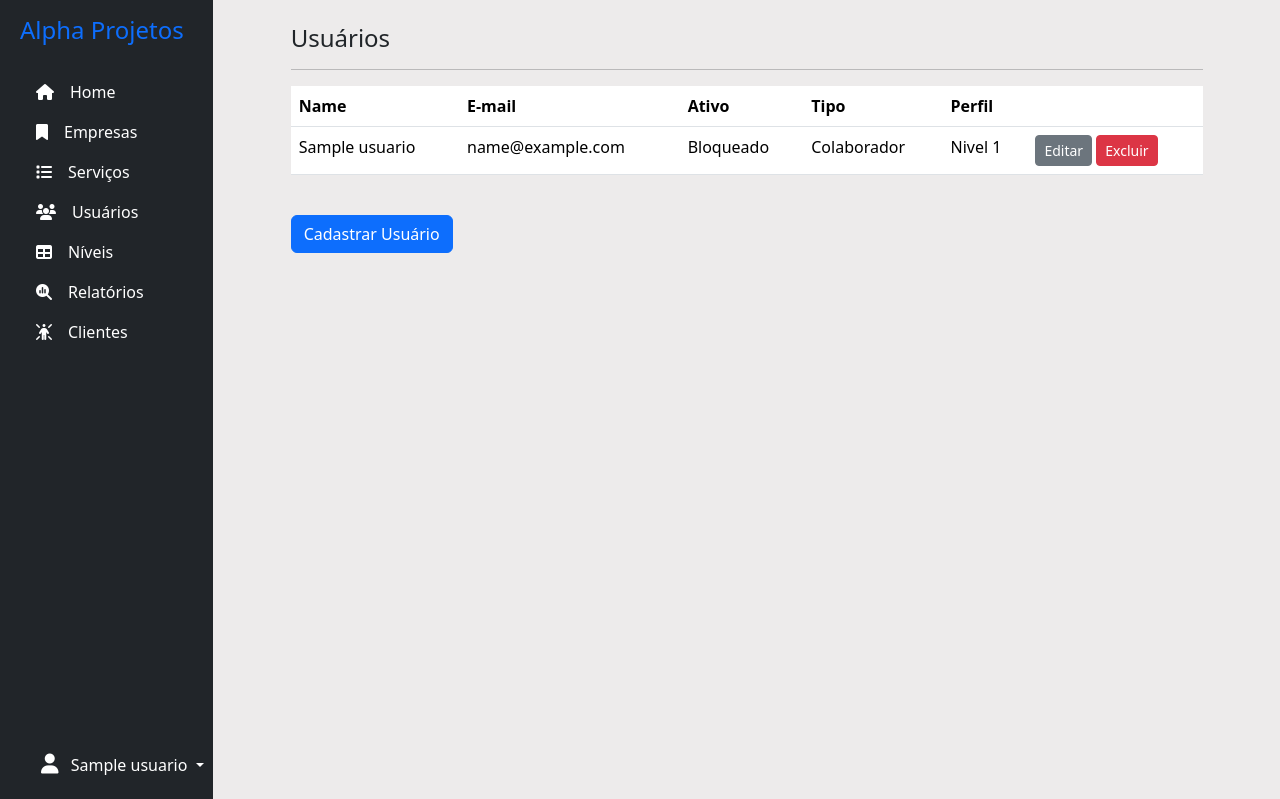
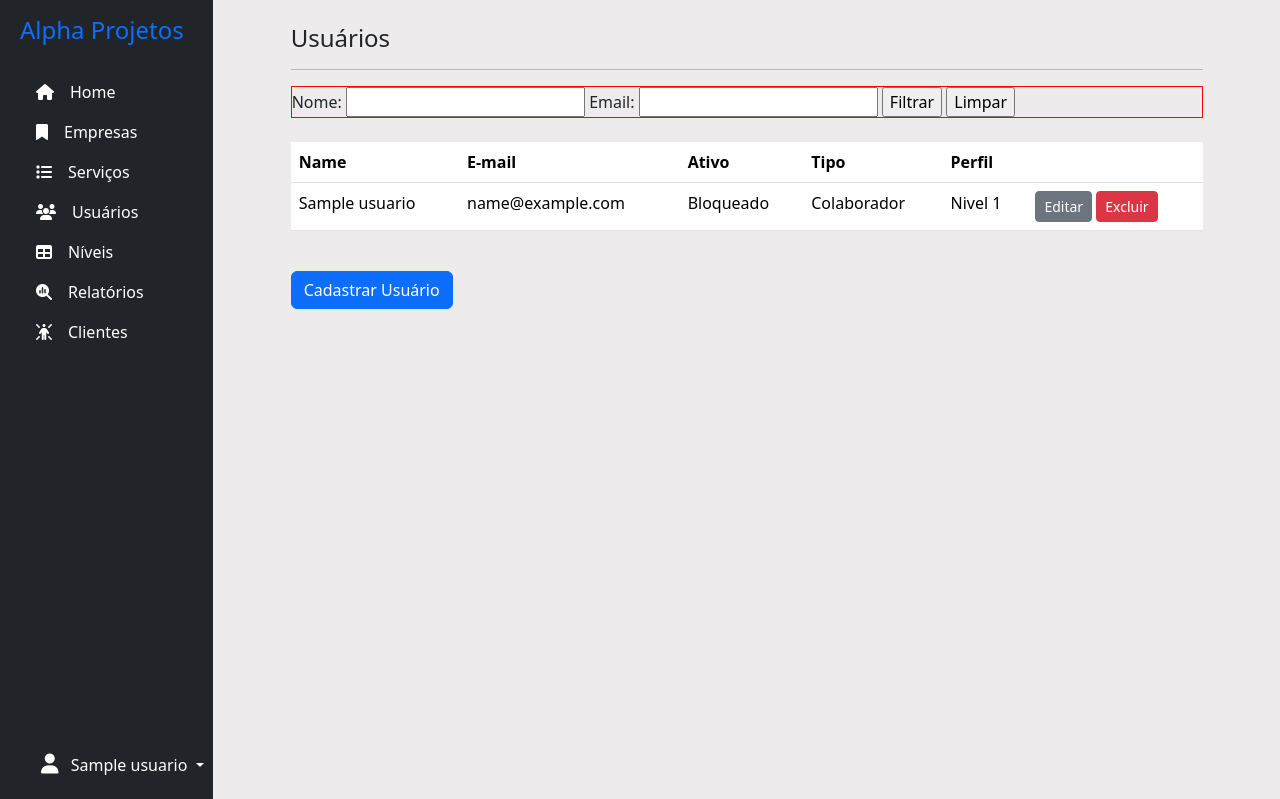
Before and after one commit to RCCandido/ControleProjetos, a Django app: page /usuarios in a window 1280 px wide. Shown: the top 799 px of the page. Run offline with Django 5.2, Linux system fonts and the light colour scheme; a user stored in the database is signed in; tables that the repository leaves empty hold one stand-in row (values such as "Sample post"); some libraries are stand-ins or nearby versions.

Commit message:
Implementando o filtro e permissao

```diff
--- /dev/null
+++ b/projects/filters.py
@@ -0,0 +1,12 @@
+import django_filters
+
+from .models import Usuario
+
+
+class UsuarioFilter(django_filters.FilterSet):
+  name = django_filters.CharFilter(lookup_expr='icontains')
+  email = django_filters.CharFilter(lookup_expr='icontains')
+
+  class Meta:
+      model = Usuario
+      fields = ('name', 'email')
--- a/projects/models.py
+++ b/projects/models.py
@@ -14,15 +14,20 @@ class Usuario(AbstractUser):
     ("N5", "Nivel 5"),
     )
 
-  user_id = models.AutoField(primary_key=True)
+
+  username = None # desabilita o uso do username
+  USERNAME_FIELD = 'user_id'
+
+  user_id = models.IntegerField(primary_key=True)
   name = models.CharField(verbose_name="Nome", max_length=200, null=False, blank=False)
-  email = models.CharField(verbose_name="Email", unique=True, max_length=200)
+  email = models.EmailField('E-mail', unique=True)
   password = models.CharField(verbose_name="Senha", max_length=30, null=False, blank=False)
   password2 = models.CharField(verbose_name="Confirmação da Senha", max_length=30, null=False, blank=False)
   bloqueado = models.CharField(verbose_name="Status", max_length=1, null=False, blank=False, choices=STATUS)
   tipo = models.CharField(verbose_name="Tipo", max_length=1, null=False, blank=False, choices=TIPO)
   perfil = models.CharField(verbose_name="Peril", max_length=3, null=False, blank=False, choices=PERFIS)
-  resetpsw = models.BooleanField(default=True)
+  resetpsw = models.BooleanField(default=True, verbose_name="Altera Senha ?")
+  usefilter = models.BooleanField(default=True, verbose_name="Permite o uso de Filtros ?")
 
   def set_password(self, raw_password):
     self.password = make_password(raw_password)
--- a/projects/templates/base.html
+++ b/projects/templates/base.html
@@ -30,6 +30,11 @@
     .container-fluid {
       height: 100%;
     }
+
+    .filtro {
+      border: 1px solid red;
+    }
+
   </style>
 </head>
 
@@ -100,6 +105,7 @@
       <div class="container w-75 p-4 ">
         <h4>{% block title %} {% endblock title %}</h4>
         <hr>
+        {% block filter %} {% endblock filter %}
         <div class="row">
           <div class="col-md-12">
             {% block content %} {% endblock content %}
--- a/projects/templates/projects/usuarios.html
+++ b/projects/templates/projects/usuarios.html
@@ -17,6 +17,7 @@
 					{{ form.bloqueado|as_crispy_field }}
 					{{ form.tipo|as_crispy_field }}
 					{{ form.perfil|as_crispy_field }}
+					{{ form.usefilter|as_crispy_field }}
 
 					{% if erro %}
 						<div class="form-group">
@@ -32,6 +33,22 @@
 		</div>
 
 	{% else %}
+
+		{% if user.usefilter %}
+			<div class="filtro col mb-4 fs-6">
+				<form method="GET">
+					<label>Nome: </label>
+					{{ filter.form.name }}
+
+					<label>Email: </label>
+					{{ filter.form.email }}
+
+					<input type="submit" value="Filtrar" />
+					<input type="button" value="Limpar" />
+				</form>
+			</div>
+		{% endif %}
+
 		<table class="table table-hover">
 			<thead>
 				<tr>
@@ -44,7 +61,8 @@
 				</tr>
 			</thead>
 			<tbody>
-				{% for user in usuarios %}
+
+				{% for user in filter.qs %}
 				<tr>
 					<td>{{ user.name }}</td>
 					<td>{{ user.email }}</td>
@@ -57,6 +75,7 @@
 					</td>
 				</tr>
 				{% endfor %}
+
 			</tbody>
 		</table>
 		<a href="{% url 'cadastrar_usuario' %}" class="btn btn-primary mt-4">Cadastrar Usuário</a>
--- a/projects/templates/style.css
+++ /dev/null
@@ -1,3 +0,0 @@
-.nav-pills li a:hover {
-  background-color: blue;
-}
--- a/projects/views.py
+++ b/projects/views.py
@@ -10,6 +10,7 @@ from django.contrib.auth.hashers import make_password, check_password
 from .models import Usuario, Empresa, Servicos, Niveis
 from .forms import UsuarioForm, NewUsuarioForm, EmpresaForm, ServicosForm, NivelForm, RedefinirSenhaForm
 from .decorators import nivel_access_required
+from .filters import UsuarioFilter
 
 ## LOGIN ##
 def logar_usuario(request):
@@ -129,6 +130,7 @@ def usuarios(request, opc=False, pk=False):
             usuario.bloqueado = form.cleaned_data['bloqueado']
             usuario.tipo = form.cleaned_data['tipo']
             usuario.perfil = form.cleaned_data['perfil']
+            usuario.usefilter = form.cleaned_data['usefilter']
 
             usuario.save()
 
@@ -136,7 +138,6 @@ def usuarios(request, opc=False, pk=False):
         else:
             erro = form.errors
             return render(request, 'projects/usuarios.html', {'altera': True, 'form': form, 'erro': erro })
-
     else:
         if opc == "editar":
             if pk:
@@ -153,7 +154,13 @@ def usuarios(request, opc=False, pk=False):
 
         else:
             users = Usuario.objects.all()
-            return render(request, 'projects/usuarios.html', {'usuarios': users })
+            filter = UsuarioFilter(request.GET, queryset=users)
+            context = {
+                'usuarios': filter,
+                'filter': filter
+            }
+            return render(request, 'projects/usuarios.html', context)
+
 
 @login_required(login_url='/index')
 @nivel_access_required(view_name="servicos")
--- a/setup/settings.py
+++ b/setup/settings.py
@@ -40,6 +40,7 @@ INSTALLED_APPS = [
     'projects.apps.ProjectsConfig',
     'crispy_forms',
     'crispy_bootstrap4',
+    'django_filters',
 ]
 
 MIDDLEWARE = [
@@ -103,6 +104,10 @@ AUTH_PASSWORD_VALIDATORS = [
 
 AUTH_USER_MODEL = 'projects.Usuario'
 AUTHENTICATION_BACKENDS = ['projects.backends.EmailBackend']
+ACCOUNT_AUTHENTICATION_METHOD = 'email'
+ACCOUNT_EMAIL_REQUIRED = True
+ACCOUNT_UNIQUE_EMAIL = True
+ACCOUNT_USERNAME_REQUIRED = False
 
 # Internationalization
 # https://docs.djangoproject.com/en/5.0/topics/i18n/
```
Also changed, not shown: projects/forms.py (+10 -2 lines), projects/migrations/0003_remove_usuario_username_alter_usuario_email_and_more.py (added), projects/migrations/0004_usuario_usefilter.py (added).
